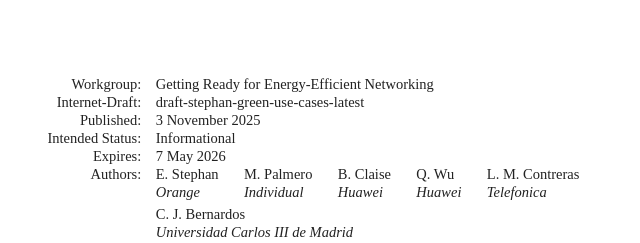
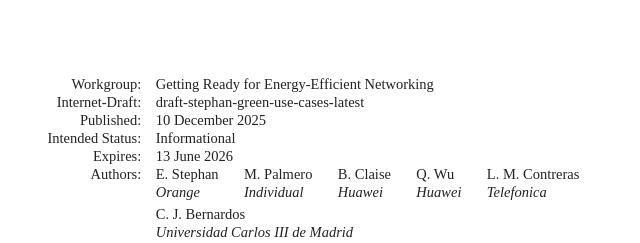
Before and after one commit to emile22/draft-stephan-green-use-cases, a plain HTML site: page draft-stephan-green-use-cases.html in a window 1280 px wide. Shown: the top 243 px of the page, 92-732 px from the left. Drawn offline with Linux system fonts and the light colour scheme; a web font is replaced by a local one.

Commit message:
Script updating gh-pages from aa2d81e. [ci skip]

```diff
--- a/draft-stephan-green-use-cases.html
+++ b/draft-stephan-green-use-cases.html
@@ -1050,11 +1050,11 @@ svg :is([fill="white"], [fill^="#fff"]) {
 <thead><tr>
 <td class="left">Internet-Draft</td>
 <td class="center">Use Cases for Energy Efficiency</td>
-<td class="right">November 2025</td>
+<td class="right">December 2025</td>
 </tr></thead>
 <tfoot><tr>
 <td class="left">Stephan, et al.</td>
-<td class="center">Expires 7 May 2026</td>
+<td class="center">Expires 13 June 2026</td>
 <td class="right">[Page]</td>
 </tr></tfoot>
 </table>
@@ -1067,12 +1067,12 @@ svg :is([fill="white"], [fill^="#fff"]) {
 <dd class="internet-draft">draft-stephan-green-use-cases-latest</dd>
 <dt class="label-published">Published:</dt>
 <dd class="published">
-<time datetime="2025-11-03" class="published">3 November 2025</time>
+<time datetime="2025-12-10" class="published">10 December 2025</time>
     </dd>
 <dt class="label-intended-status">Intended Status:</dt>
 <dd class="intended-status">Informational</dd>
 <dt class="label-expires">Expires:</dt>
-<dd class="expires"><time datetime="2026-05-07">7 May 2026</time></dd>
+<dd class="expires"><time datetime="2026-06-13">13 June 2026</time></dd>
 <dt class="label-authors">Authors:</dt>
 <dd class="authors">
 <div class="author">
@@ -1144,7 +1144,7 @@ svg :is([fill="white"], [fill^="#fff"]) {
         time. It is inappropriate to use Internet-Drafts as reference
         material or to cite them other than as "work in progress."<a href="#section-boilerplate.1-3" class="pilcrow">¶</a></p>
 <p id="section-boilerplate.1-4">
-        This Internet-Draft will expire on 7 May 2026.<a href="#section-boilerplate.1-4" class="pilcrow">¶</a></p>
+        This Internet-Draft will expire on 13 June 2026.<a href="#section-boilerplate.1-4" class="pilcrow">¶</a></p>
 </section>
 </div>
 <div id="copyright">
```
Also changed, not shown: index.html (+1 -1 lines), draft-stephan-green-use-cases.txt.
